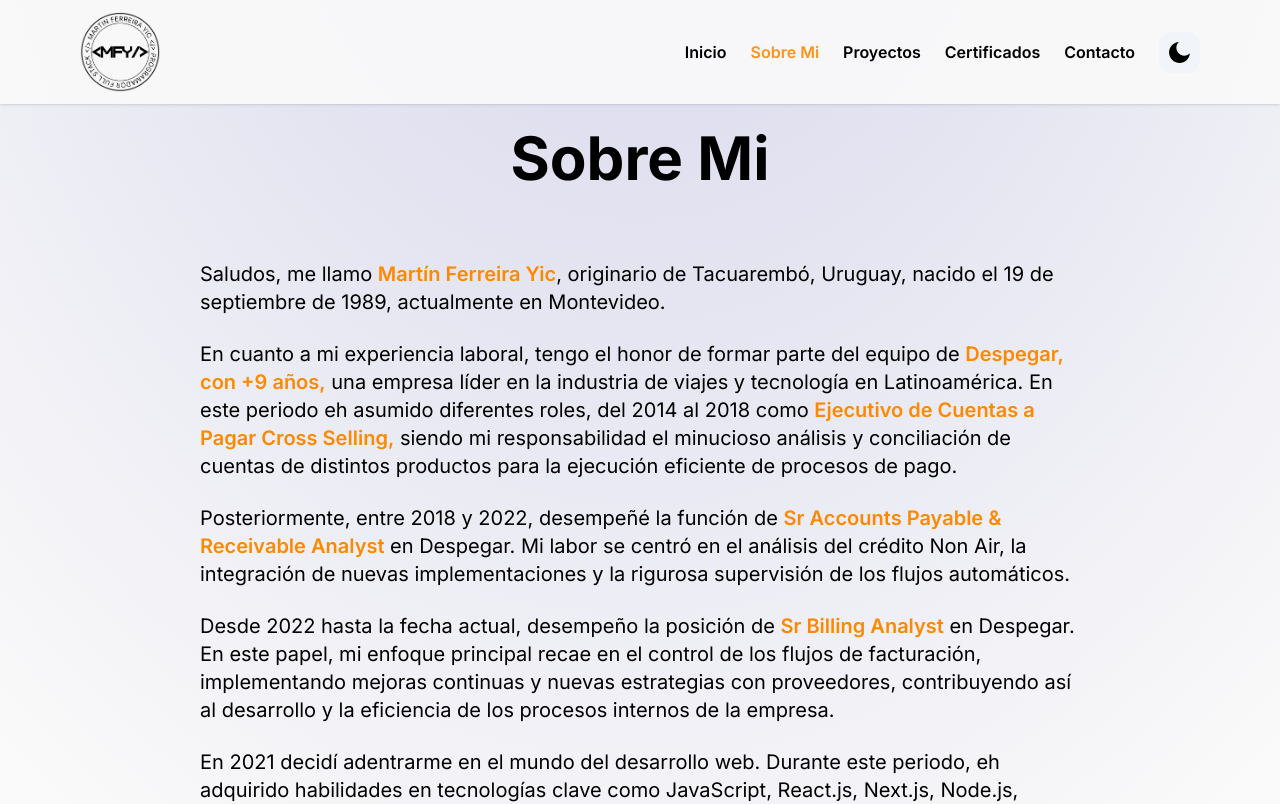
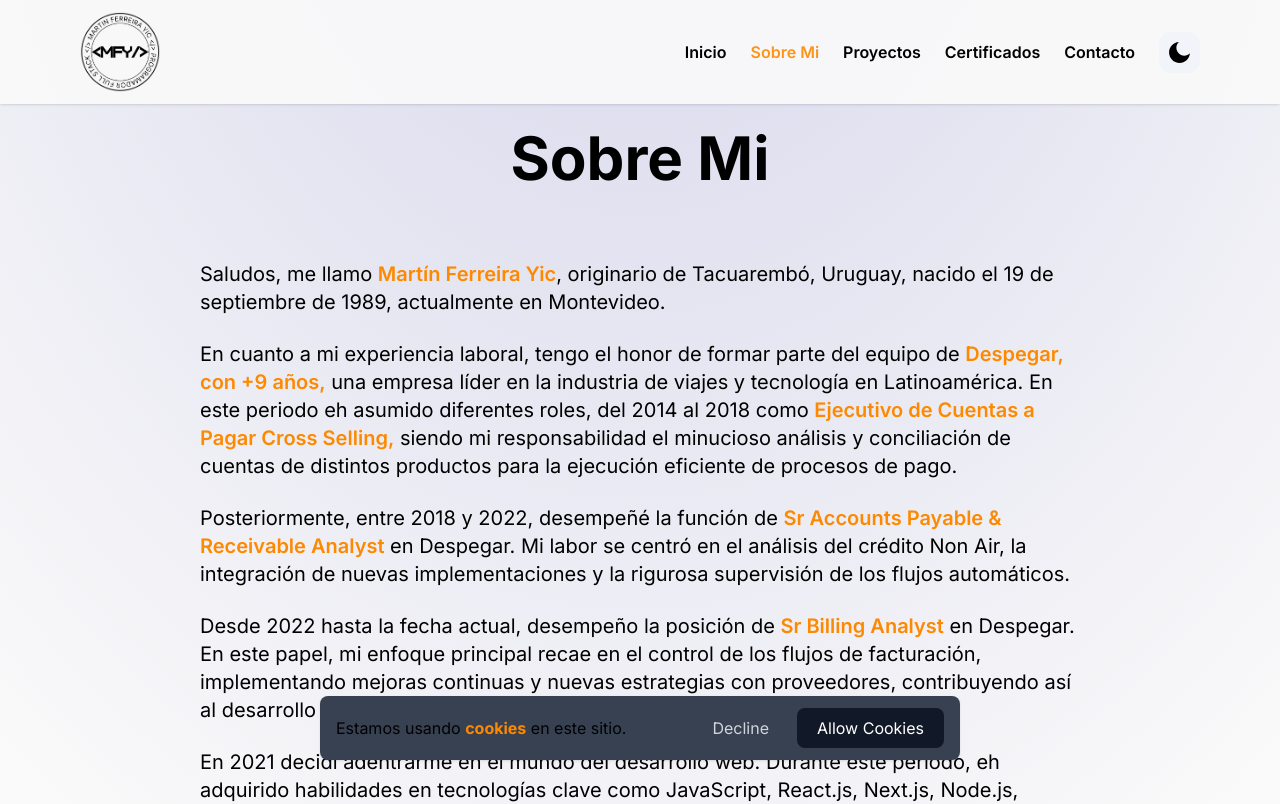
Before and after one commit to martinfyic/portfolio-ts, a Next.js app: page /about in a window 1280 px wide. Shown: the top 804 px of the page. Built offline with nearby package versions, Linux system fonts and the light colour scheme.

Commit message:
feat: :zap: add google analytics

```diff
--- a/app/layout.tsx
+++ b/app/layout.tsx
@@ -5,7 +5,7 @@ import { ReactNode, useEffect } from "react";
 import AOS from "aos";
 import "aos/dist/aos.css";
 
-import { Footer } from "@/components";
+import { CookieBanner, Footer, GoogleAnalytics } from "@/components";
 import { Providers } from "./providers";
 import "animate.css";
 import "react-toastify/dist/ReactToastify.css";
@@ -22,10 +22,12 @@ export default function RootLayout({ children }: { children: ReactNode }) {
 
   return (
     <html lang="es" className="scroll-smooth">
+      <GoogleAnalytics GA_MEASUREMENT_ID="G-JXKG4RLZNJ" />
       <body className={inter.className}>
         <div className="absolute top-0 z-[-2] h-auto w-full bg-light bg-[radial-gradient(ellipse_80%_80%_at_50%_-20%,rgba(120,119,198,0.3),rgba(255,255,255,0))] dark:bg-darker dark:bg-[radial-gradient(ellipse_80%_80%_at_50%_-20%,rgba(120,119,198,0.3),rgba(255,255,255,0))]">
           <Providers>
             {children}
+            <CookieBanner />
             <Footer />
           </Providers>
         </div>
--- /dev/null
+++ b/components/CookieBanner.tsx
@@ -0,0 +1,33 @@
+"use client";
+
+import Link from "next/link";
+
+export const CookieBanner = () => {
+  return (
+    <div
+      className={`fixed bottom-0 left-0 right-0
+                        mx-auto my-10 flex max-w-max
+                        flex-col items-center justify-between gap-4 rounded-lg bg-gray-700 px-3 py-3 shadow
+                         sm:flex-row md:max-w-screen-sm md:px-4`}
+    >
+      <div className="text-center">
+        <Link href="/info/cookies">
+          <p>
+            Estamos usando{" "}
+            <span className="font-bold text-primary">cookies</span> en este
+            sitio.
+          </p>
+        </Link>
+      </div>
+
+      <div className="flex gap-2">
+        <button className="rounded-md border-gray-900 px-5 py-2 text-gray-300">
+          Decline
+        </button>
+        <button className="rounded-lg bg-gray-900 px-5 py-2 text-white">
+          Allow Cookies
+        </button>
+      </div>
+    </div>
+  );
+};
--- /dev/null
+++ b/components/GoogleAnalytics.tsx
@@ -0,0 +1,26 @@
+"use client";
+
+import Script from "next/script";
+
+export const GoogleAnalytics = ({
+  GA_MEASUREMENT_ID,
+}: {
+  GA_MEASUREMENT_ID: string;
+}) => {
+  return (
+    <>
+      <Script
+        strategy="afterInteractive"
+        src={`https://www.googletagmanager.com/gtag/js?id=${GA_MEASUREMENT_ID}`}
+      />
+      <Script id="google-analytics" strategy="afterInteractive">
+        {`
+        window.dataLayer = window.dataLayer || [];
+        function gtag(){dataLayer.push(arguments);}
+        gtag('js', new Date());
+        gtag('config', '${GA_MEASUREMENT_ID}');
+    `}
+      </Script>
+    </>
+  );
+};
--- a/components/index.ts
+++ b/components/index.ts
@@ -5,6 +5,8 @@ export * from "./footer";
 export * from "./hero";
 export * from "./logo";
 export * from "./navbar";
-export * from "./proyect";
+export * from "./project";
 export * from "./studies";
 export * from "./ui";
+export { GoogleAnalytics } from "./GoogleAnalytics";
+export { CookieBanner } from "./CookieBanner";
--- /dev/null
+++ b/components/project/index.ts
@@ -0,0 +1,2 @@
+export * from "./AllProjectsDetail";
+export * from "./ProjectSection";
--- a/components/proyect/index.ts
+++ /dev/null
@@ -1,2 +0,0 @@
-export * from './AllProjectsDetail';
-export * from './ProyectSection';
```
Also changed, not shown: components/project/AllProjectsDetail.tsx (renamed from components/proyect/AllProjectsDetail.tsx), components/project/ProjectSection.tsx (renamed from components/proyect/ProyectSection.tsx), 1 other file (tests, documents, lock files or other folders).
